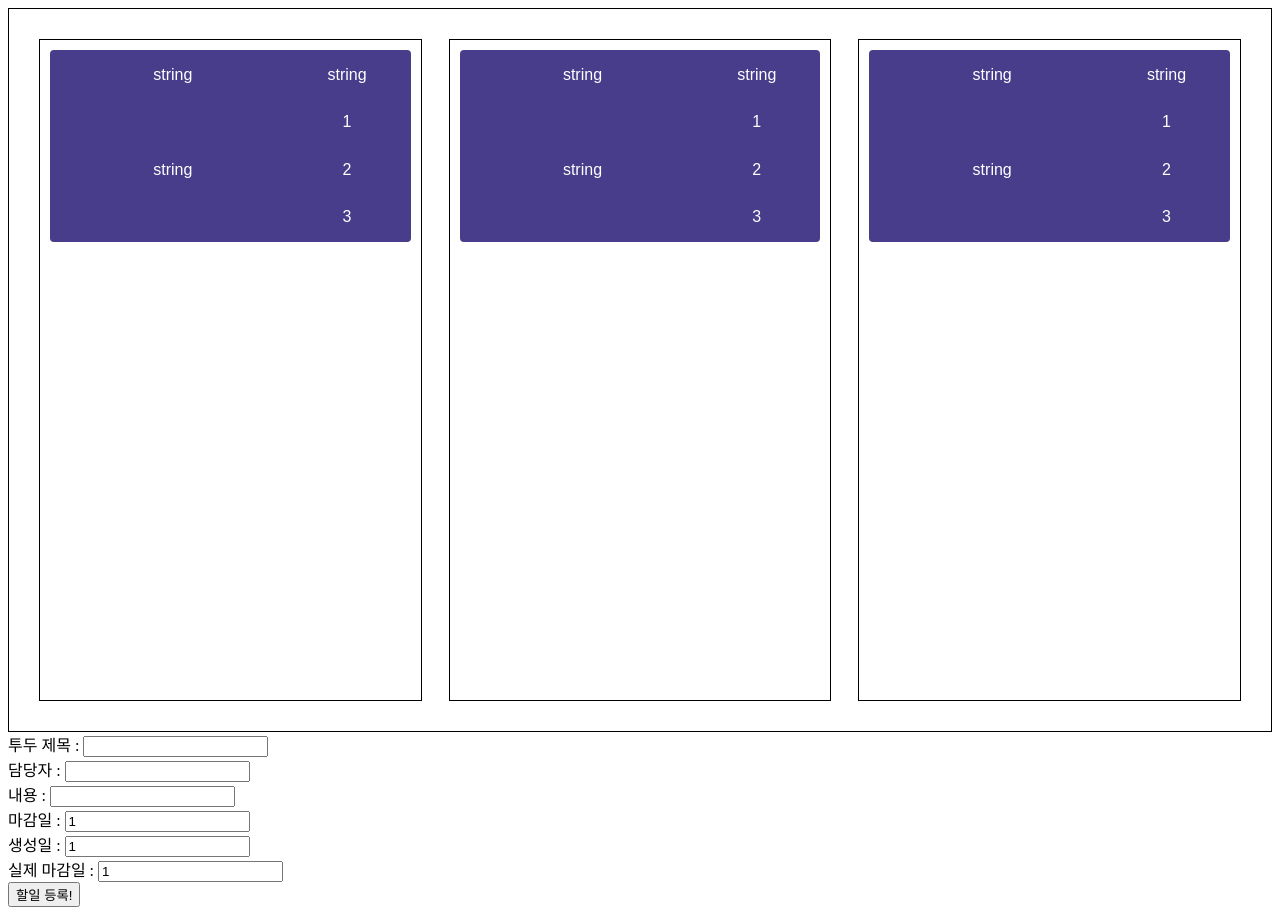
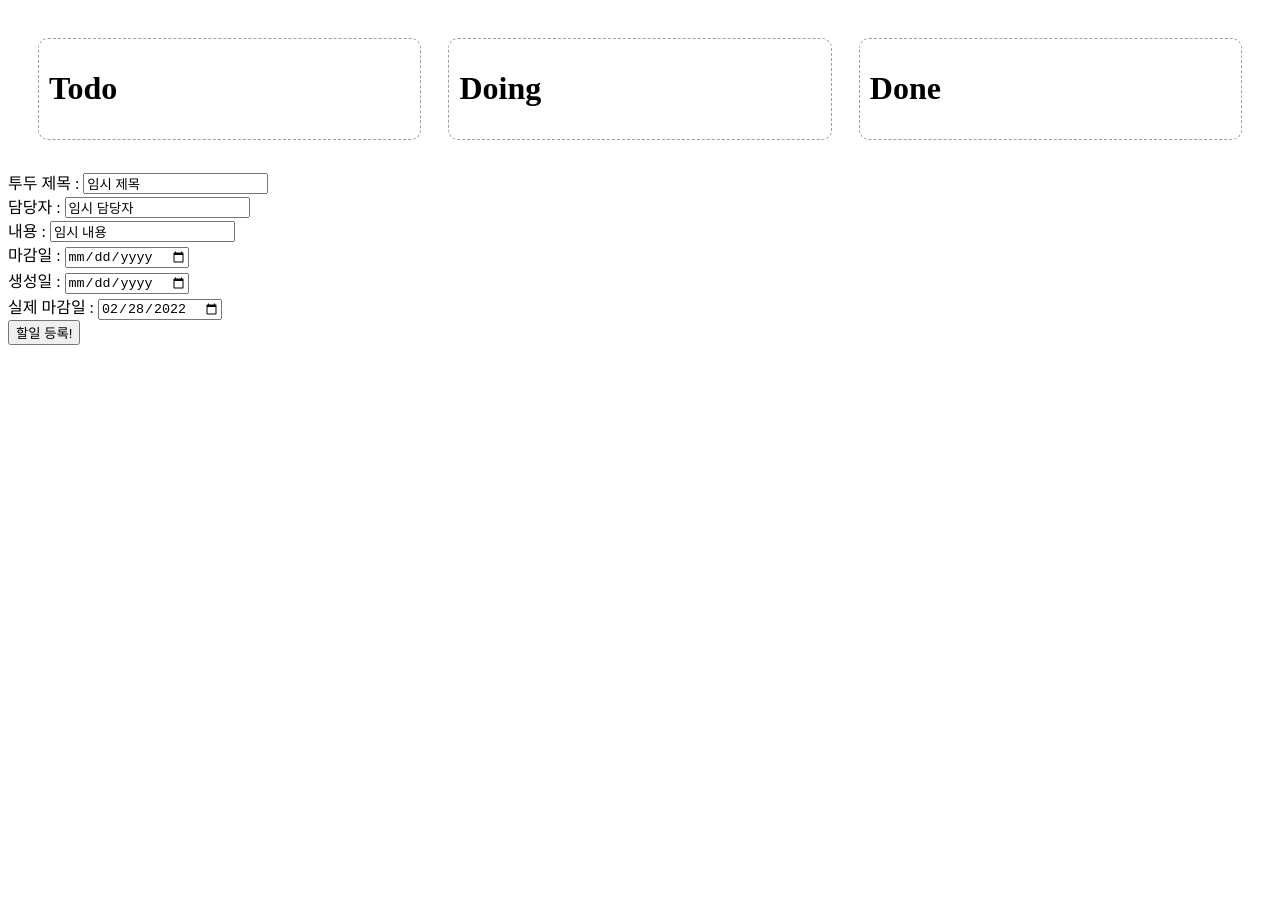
Before and after one commit to RunLearn/super-todoapp, a Next.js app: page /todoRoom/todoRoom in a window 1280 px wide. After the commit the page ends 800 px from the top, so only its background shows below. Built offline with nearby package versions, Linux system fonts and the light colour scheme.

Commit message:
chore : 디자인 수정, 코드 정리 수정

```diff
--- a/pages/todoRoom/todoRoom.tsx
+++ b/pages/todoRoom/todoRoom.tsx
@@ -2,12 +2,12 @@ import React from "react";
 import DoneBox from '../../src/components/todoRoom/box/doneBox';
 import TodoBox from '../../src/components/todoRoom/box/todoBox';
 import DoingBox from '../../src/components/todoRoom/box/doingBox';
-import styled from 'styled-components';
+import styled, { ThemeContext } from 'styled-components';
 import {addTodo} from '../../src/redux/todoRoom/Todos'
 import {useDispatch, useSelector} from 'react-redux';
 import {RootState} from '../../src/redux/store'
 import TodoRoomForm from '../../src/components/todoRoom/todoRoomForm';
-
+import { theme as Theme} from '../../styles/theme';
 
 const todoRoom = () => {
   const dispatch=useDispatch();
@@ -30,10 +30,10 @@ const todoRoom = () => {
 
 const FlexContainer = styled.div`
   display: flex;
-  align-items: center;
+  align-items: first;
   justify-content: space-between;
 
-  border: 1px solid black;
+  height: 100%;
   padding: 30px;
 `
 
--- a/src/components/todoRoom/box/TodoContainer.tsx
+++ b/src/components/todoRoom/box/TodoContainer.tsx
@@ -3,10 +3,12 @@ import doingBox from './doingBox';
 
 const TodoContiner = styled.div`
   width: 30%;
-  height: 80vh;
-  border: 1px solid black;
+  height: 100%;
+  border: 1px dashed #97A2A8;
 
+  border-radius: 10px;
   padding: 10px;
+
 `
 
 
--- a/src/components/todoRoom/box/doingBox.tsx
+++ b/src/components/todoRoom/box/doingBox.tsx
@@ -26,6 +26,8 @@ const doingBox = () => {
   })
   return (
     <TodoContainer>
+      <h1>Doing</h1>
+
       {allTodos}
     </TodoContainer>
   )
--- a/src/components/todoRoom/box/doneBox.tsx
+++ b/src/components/todoRoom/box/doneBox.tsx
@@ -25,6 +25,7 @@ const doneBox = () => {
   })
   return (
     <TodoContainer>
+      <h1>Done</h1>
       {allTodos}
     </TodoContainer>
   )
--- a/src/components/todoRoom/box/todoBox.tsx
+++ b/src/components/todoRoom/box/todoBox.tsx
@@ -26,6 +26,7 @@ const todoBox = () => {
   })
   return (
       <TodoContainer>
+        <h1>Todo</h1>
         {allTodos}
       </TodoContainer>
   )
--- a/src/components/todoRoom/buttons/todoCard.tsx
+++ b/src/components/todoRoom/buttons/todoCard.tsx
@@ -1,5 +1,5 @@
 import react from 'react';
-import styled from 'styled-components';
+import styled, { keyframes } from 'styled-components';
 import { useState } from 'react';
 import { useDispatch } from 'react-redux';
 import { addDoing, removeDoing } from '../../../redux/todoRoom/Doings';
@@ -48,26 +48,38 @@ const TodoCard = (props: any) => {
         (
           <Focusing>
             {/*<GridItemButton onClick={() => dispatch(removeTodo(props.id))}>삭제</GridItemButton>*/}
-            <GridItemButton onClick={() => dispatch(removeTodo(props.id)) }>삭제</GridItemButton>
-            <GridItemButton onClick={() => todoDoing(props.id)}>Doing으로</GridItemButton>
+            <WhenFocus onClick={() => dispatch(removeTodo(props.id)) }>삭제</WhenFocus>
+            <WhenFocus
+              onClick={() => todoDoing(props.id)}
+              style={{borderLeft: "1px dashed #A89797"}}
+            >Doing으로</WhenFocus>
           </Focusing>
         )
         :
         (props.type == 'doing' ?
             <Focusing >
-              <GridItemButton onClick={() => doingTodo(props.id)}>Todo로</GridItemButton>
-              <GridItemButton onClick={() => dispatch(removeDoing(props.id))}>삭제</GridItemButton>
-              <GridItemButton onClick={() => doingDone(props.id)}>Done으로</GridItemButton>
+              <WhenFocus onClick={() => doingTodo(props.id)}>Todo로</WhenFocus>
+              <WhenFocus
+                onClick={() => dispatch(removeDoing(props.id))}
+                style={{borderLeft: "1px dashed #A89797"}}
+              >삭제</WhenFocus>
+              <WhenFocus
+                onClick={() => doingDone(props.id)}
+                style={{borderLeft: "1px dashed #A89797"}}
+              >Done으로</WhenFocus>
             </Focusing>
           :
             <Focusing>
-              <GridItemButton onClick={() => doneDoing(props.id)}>Doing으로</GridItemButton>
-              <GridItemButton onClick={() => dispatch(removeDone(props.id))}>삭제</GridItemButton>
+              <WhenFocus onClick={() => doneDoing(props.id)}>Doing으로</WhenFocus>
+              <WhenFocus
+                onClick={() => dispatch(removeDone(props.id))}
+                style={{borderLeft: "1px dashed #A89797"}}
+              >삭제</WhenFocus>
             </Focusing>
         )
       )
       :
-      <GridContainer>
+      <GridContainer a={isFocusCard} >
         <GridTitle>{props.title}</GridTitle>
         <GridContent>{props.content}</GridContent>
         <GridManager>{props.manager}</GridManager>
@@ -80,19 +92,76 @@ const TodoCard = (props: any) => {
   );
 }
 const GridTitle = styled.div`
-  vertical-align: center;
+  grid-column: 1;
+  height: 100%;
+  grid-row: 1 / span 2;
+
+  border-bottom: 1px dashed #A89797;
+  border-right: 1px dashed #A89797;
+
+  display: flex;
+  justify-content: center;
+  align-items: center;
 `
 const GridContent = styled.div`
+
+  height: 100%;
   grid-column: 1;
-  grid-row:2 / span 3;
+  grid-row:3 / span 4;
+
+  border-right: 1px dashed black;
+
+  display: flex;
+  justify-content: center;
+  align-items: center;
 `
 const GridManager = styled.div`
+  height: 100% ;
+
+  display: flex;
+  justify-content: center;
+  align-items: center;
 `
 const GridDeadline = styled.div`
+  height: 100% ;
+
+  border-top: 1px dashed #A89797;
+
+  display: flex;
+  justify-content: center;
+  align-items: center;
+
 `
 const GridCreateDate = styled.div`
+  height: 100% ;
+
+  border-top: 1px dashed #A89797;
+
+  display: flex;
+  justify-content: center;
+  align-items: center;
+
 `
 const GridDueDate = styled.div`
+  height: 100% ;
+
+  border-top: 1px dashed #A89797;
+
+  display: flex;
+  justify-content: center;
+  align-items: center;
+
+`
+
+const cardFocusAnimation = keyframes`
+  from {
+    background: #97A2A8;
+    color: whitesmoke;
+  }
+  to {
+    background: whitesmoke ;
+    color: #97A2A8;
+  }
 `
 const GridContainer = styled.div`
   width: 100%;
@@ -103,7 +172,15 @@ const GridContainer = styled.div`
   grid-template-columns:67% 33%;
   grid-template-rows: repeat(4, 25%) ;
 
+  justify-content: center;
 
+  border: none;
+  border-radius: 4px;
+  background: whitesmoke;
+  animation-duration: 0.25s;
+  animation-timing-function: ease-out;
+  animation-name: ${cardFocusAnimation};
+  animation-fill-mode: forwards;
 `
 
 const Focusing = styled.div`
@@ -113,10 +190,11 @@ const Focusing = styled.div`
   display:flex;
   align-items: center;
 `
-const GridItemButton = styled.button`
+
+const WhenFocus = styled.button`
   border: none;
   border-radius: 4px;
-  color: white;
+
   cursor: pointer;
 
   /* 크기 */
@@ -125,37 +203,30 @@ const GridItemButton = styled.button`
   font-size: 1rem;
 
   /* 색상 */
-  background: darkslateblue;
-  &:hover {
-    background: #339af0;
-  }
-  &:active {
-    background: #1c7ed6;
-  }
+  background: whitesmoke;
+
+
+  animation-duration: 0.25s;
+  animation-timing-function: ease-out;
+  animation-name: ${cardFocusAnimation};
+  animation-fill-mode: forwards;
 `
 
 const Button = styled.button`
-  /* 공통 스타일 */
-  border: none;
-  border-radius: 4px;
-  color: white;
 
-  /* 크기 */
+  border: 3px solid  #F5F4DC;
+
+  padding: 5px;
+  margin: 5px 0px ;
+
   width: 100%;
-  height: 30%;
-  font-size: 1rem;
+  height: 25vh;
+
+  font-size: 1em;
+  color: #97A2A8;
 
   /* 색상 */
-  background: darkslateblue;
-  &:hover {
-    background: #339af0;
-    padding:0px
-  }
-  &:active {
-    background: #1c7ed6;
-  }
-
-  /* 기타 */
+  background: white;
 `;
 
 
--- a/src/components/todoRoom/todoRoomForm.tsx
+++ b/src/components/todoRoom/todoRoomForm.tsx
@@ -9,12 +9,12 @@ import { nanoid } from '@reduxjs/toolkit';
 const TodoRoomForm = () => {
 
   const [todo, setTodo] = useState({
-    title: "",
-    manager: "",
-    content: "",
-    deadline: 1,
-    createDate: 1,
-    dueDate: 1,
+    title: "임시 제목",
+    manager: "임시 담당자",
+    content: "임시 내용",
+    deadline: "2022-02-31",
+    createDate: Date(),
+    dueDate: "2022-02-28",
   })
 
   const textChange = (e) => {
@@ -53,15 +53,15 @@ const TodoRoomForm = () => {
         </div>
         <div>
           <label htmlFor='deadline'>마감일 : </label>
-          <InputText onChange={textChange} id="deadline" name="deadline" type={'number'} value={todo.deadline}></InputText>
+          <InputText onChange={textChange} id="deadline" name="deadline" type={'date'} value={todo.deadline}></InputText>
         </div>
         <div>
           <label htmlFor='createDate'>생성일 : </label>
-           <InputText onChange={textChange} id="createDate" name="createDate" type={'number'} value={todo.createDate}></InputText>
+           <InputText onChange={textChange} id="createDate" name="createDate" type={'date'} value={todo.createDate}></InputText>
         </div>
         <div>
           <label htmlFor='dueDate'>실제 마감일 : </label>
-          <InputText onChange={textChange} id="dueDate" name="dueDate" type={'number'} value={todo.dueDate}></InputText>
+          <InputText onChange={textChange} id="dueDate" name="dueDate" type={'date'} value={todo.dueDate}></InputText>
         </div>
       </Form>
         <SubmitButton onClick={todoDispatch}>할일 등록!</SubmitButton>
--- a/src/redux/todoRoom/initState.ts
+++ b/src/redux/todoRoom/initState.ts
@@ -2,14 +2,6 @@ import { nanoid } from '@reduxjs/toolkit';
 import TodoType from './todoType';
 
 const initState:TodoType[]= [
-  {
-    id: nanoid(),
-    title: "string",
-    manager: "string",
-    content: "string",
-    deadline: 1,
-    createDate:2,
-    dueDate: 3,
-  },
+
 ]
 export default initState;
--- a/src/redux/todoRoom/todoType.ts
+++ b/src/redux/todoRoom/todoType.ts
@@ -3,9 +3,9 @@ interface TodoType {
   title: string
   manager: string
   content: string
-  deadline: number
-  createDate:number
-  dueDate: number
+  deadline: Date
+  createDate:Date
+  dueDate: Date
 }
 
 export default TodoType;
```
